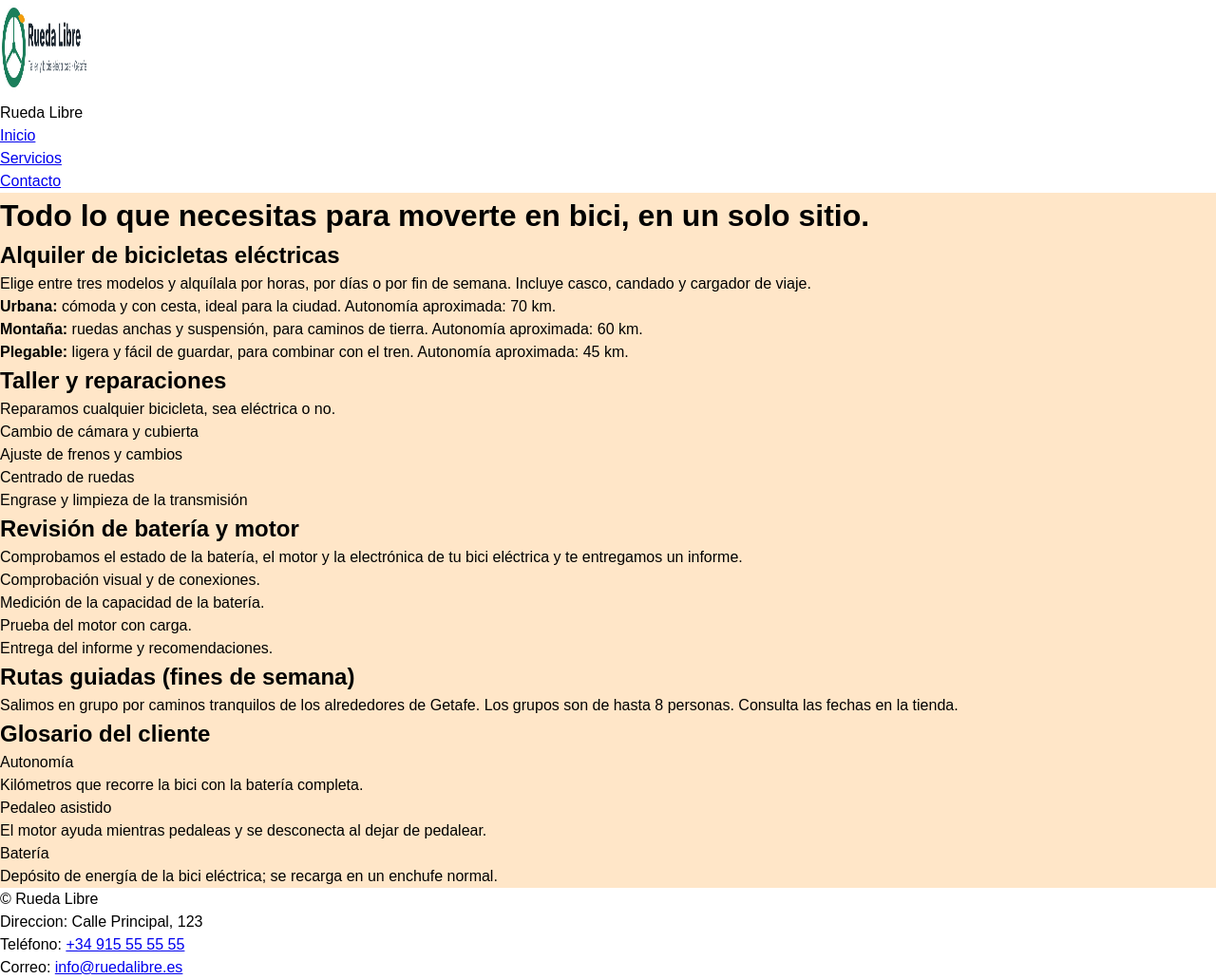
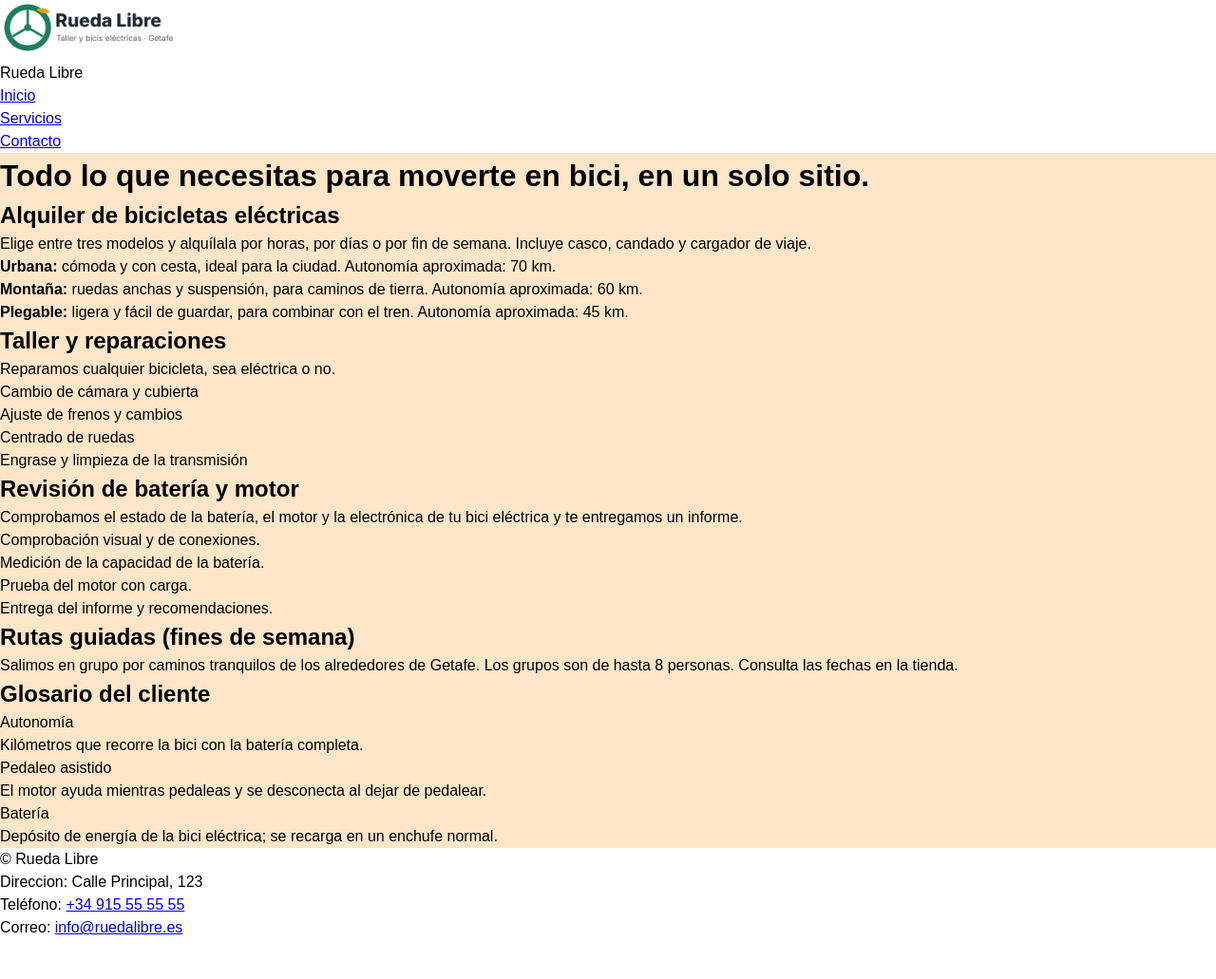
Before and after one commit to CursoGetafe/plantilla-repositorio, a plain HTML site: page servicios.html in a window 1280 px wide. Shown: the whole page at 95% size. After the commit the page ends 989 px from the top, so only its background shows below. Drawn offline with Linux system fonts and the light colour scheme.

Commit message:
Modificacion logo servicios

```diff
--- a/servicios.html
+++ b/servicios.html
@@ -15,7 +15,7 @@
 </head>
 <body>
   <header class="servicios__header">
-    <img src="./assets/logo.jpg" alt="Logo de Rueda Libre" class="servicios__logo" height="100" width="100">
+    <img src="./assets/logo.jpg" alt="Logo de Rueda Libre" class="servicios__logo" width="200">
     <!-- TODO: nombre o logo del negocio -->
     <p>Rueda Libre</p>
     <nav class="servicios__nav" aria-label="Principal">
```
